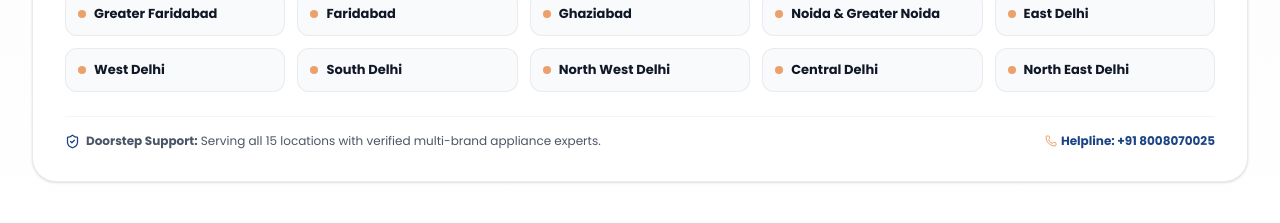
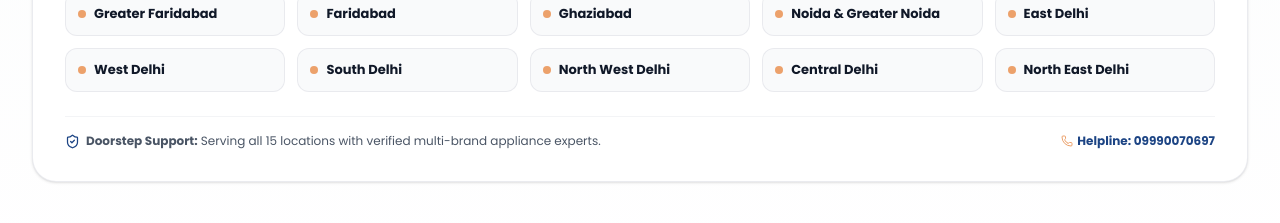
Before and after one commit to servicecare209-dot/customer-care, a Next.js app: page /brand/bosch in a window 1280 px wide. Shown: the part 4880-5103 px from the top of the page. Built offline with nearby package versions, Linux system fonts and the light colour scheme.

Commit message:
Update NCRCoverage.tsx

```diff
--- a/components/brand/NCRCoverage.tsx
+++ b/components/brand/NCRCoverage.tsx
@@ -195,11 +195,11 @@ export default function NCRCoverage() {
               <span><strong>Doorstep Support:</strong> Serving all 15 locations with verified multi-brand appliance experts.</span>
             </div>
             <a
-              href="tel:+918008070025"
+              href="tel:09990070697"
               className="font-bold text-primary-navy hover:text-accent-red transition-colors inline-flex items-center gap-1 shrink-0"
             >
               <Phone size={12} className="text-accent-red" />
-              <span>Helpline: +91 8008070025</span>
+              <span>Helpline: 09990070697</span>
             </a>
           </div>
         </div>
```
